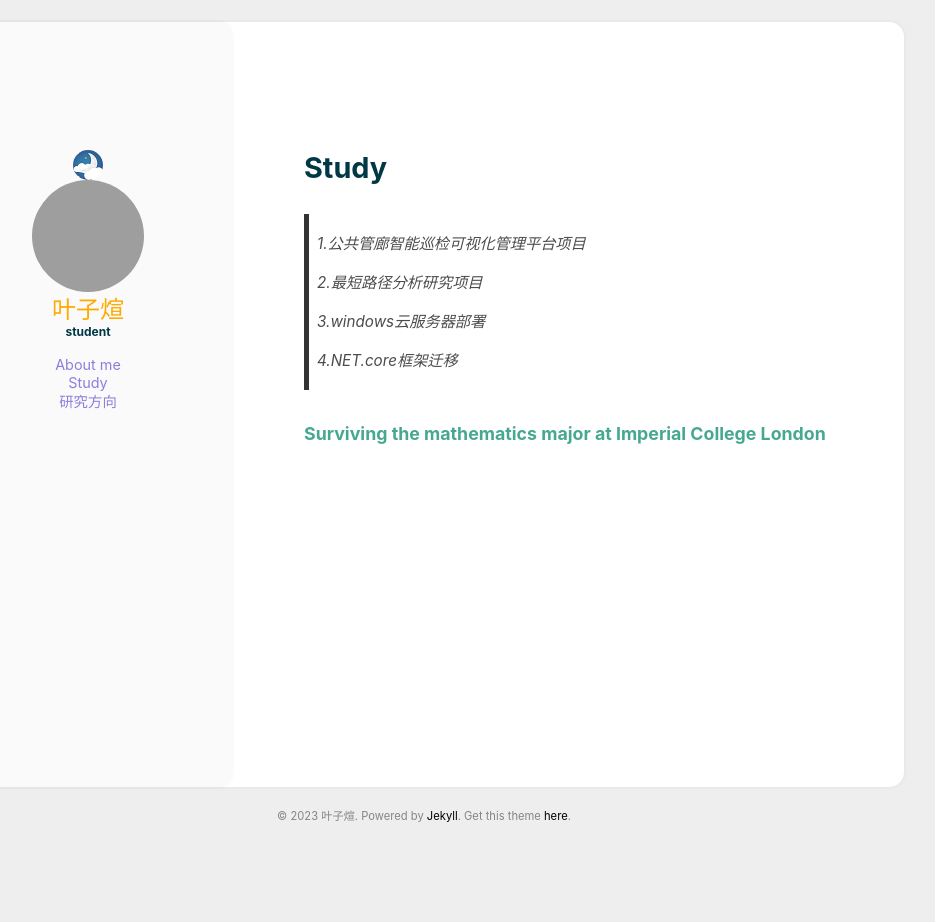
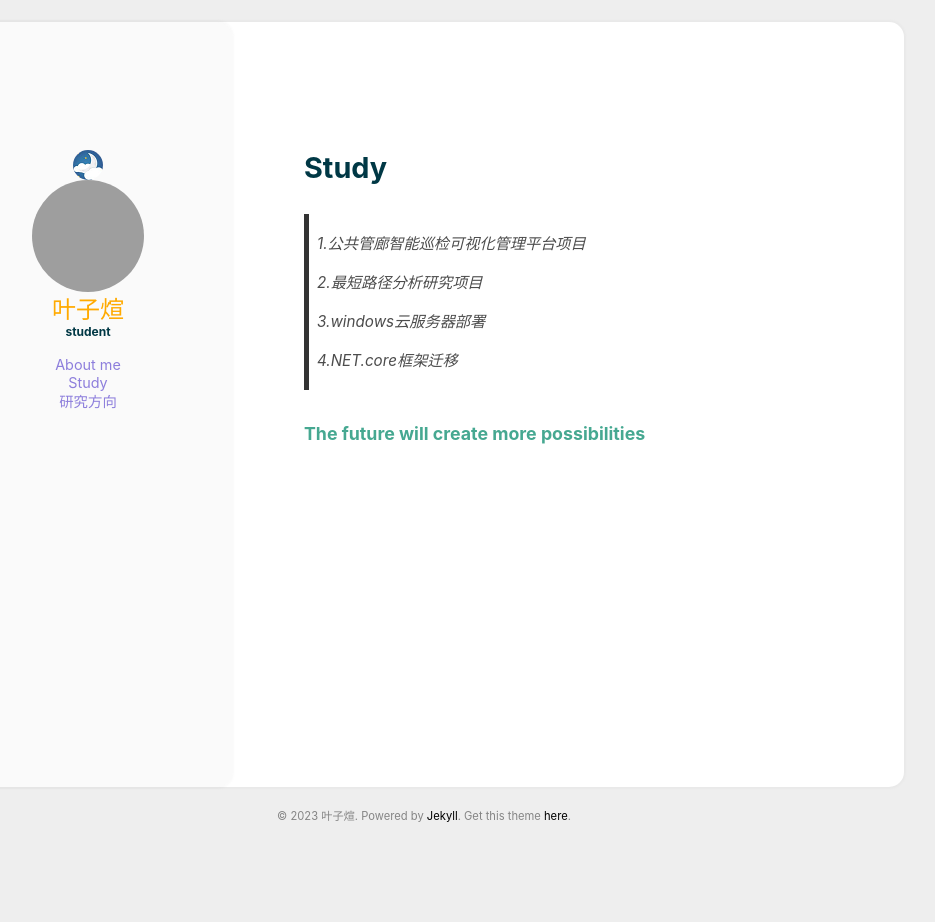
Before and after one commit to yeyeeeI/yeyeI.github.io, a Jekyll site: the page built from _additional_pages/Study.md, in a window 1280 px wide. Shown: the whole page, without its empty margins (216-1151 px from the left). Built offline with Jekyll 4.4.1, drawn with Linux system fonts in a browser that asks for light colours; grey boxes are pictures that could not be loaded.

Commit message:
Update Study.md

```diff
--- a/_additional_pages/Study.md
+++ b/_additional_pages/Study.md
@@ -12,4 +12,4 @@ order: 2
 >*4.NET.core框架迁移*
 
 
-### [Surviving the mathematics major at Imperial College London](/study/Imperial_mathematics/Imperial_mathematics)
+### [The future will create more possibilities](/study/Imperial_mathematics/Imperial_mathematics)
```
